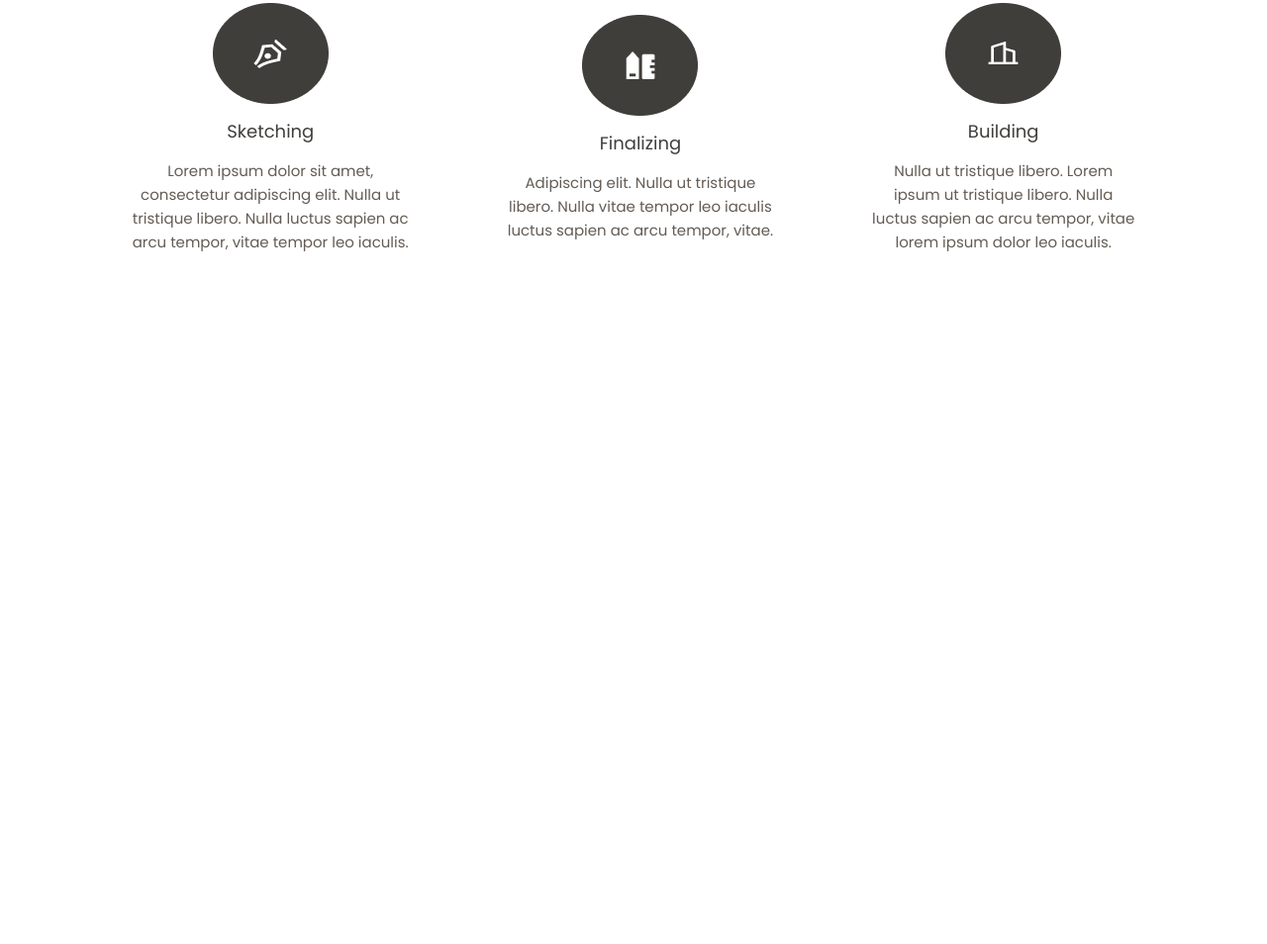
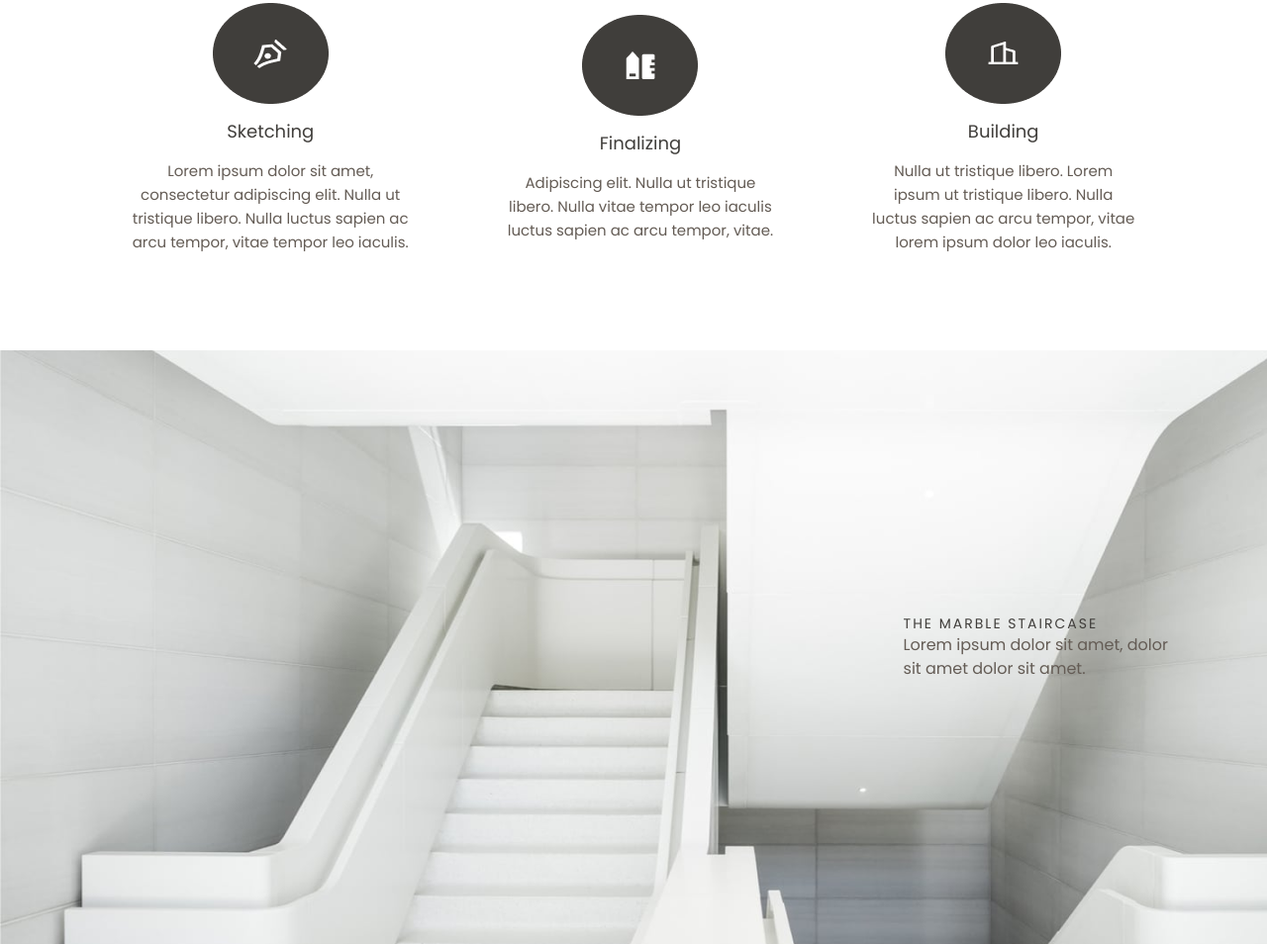
Before and after one commit to husiwijn-L/potato, a plain HTML site: page index.html in a window 1280 px wide. Shown: the part 2426-3380 px from the top of the page at 99% size. Before the commit the page ends 2780 px from the top, so only its background shows below. Drawn offline with Linux system fonts and the light colour scheme.

Commit message:
сделала 5 окно

```diff
--- a/index.html
+++ b/index.html
@@ -110,5 +110,12 @@
             </div>
         </div>
     </div>
+    <div class="marble">
+        <div>
+            <h1>The marble staircase</h1>
+            <p>Lorem ipsum dolor sit amet, dolor</br>
+                sit amet dolor sit amet.</p>
+        </div>
+    </div>
 </body>
 </html>
--- a/styles.css
+++ b/styles.css
@@ -289,3 +289,38 @@
     font-size: 15px;
     line-height: 24px;
   }
+
+  .marble {
+    background-image: url("img/fon2.png");
+    background-size: cover;
+    background-repeat: no-repeat;
+    width: 100%;
+    height: 600px;
+    display: flex;
+    align-items: center;
+    justify-content: center;
+    align-items: end;
+    flex-direction: column;
+  }
+
+  .marble > div {
+    margin-right: 100px;
+  }
+
+  .marble > div > h1 {
+    color: #403E3B;
+    font-family: "Poppins";
+    font-weight: 400;
+    font-size: 14px;
+    line-height: 20px;
+    letter-spacing: 2px;
+    text-transform: uppercase;
+  }
+
+  .marble > div > p {
+    color: #645C55;
+    font-family: "Poppins";
+    font-weight: 400;
+    font-size: 16px;
+    line-height: 24px;
+  }
```
